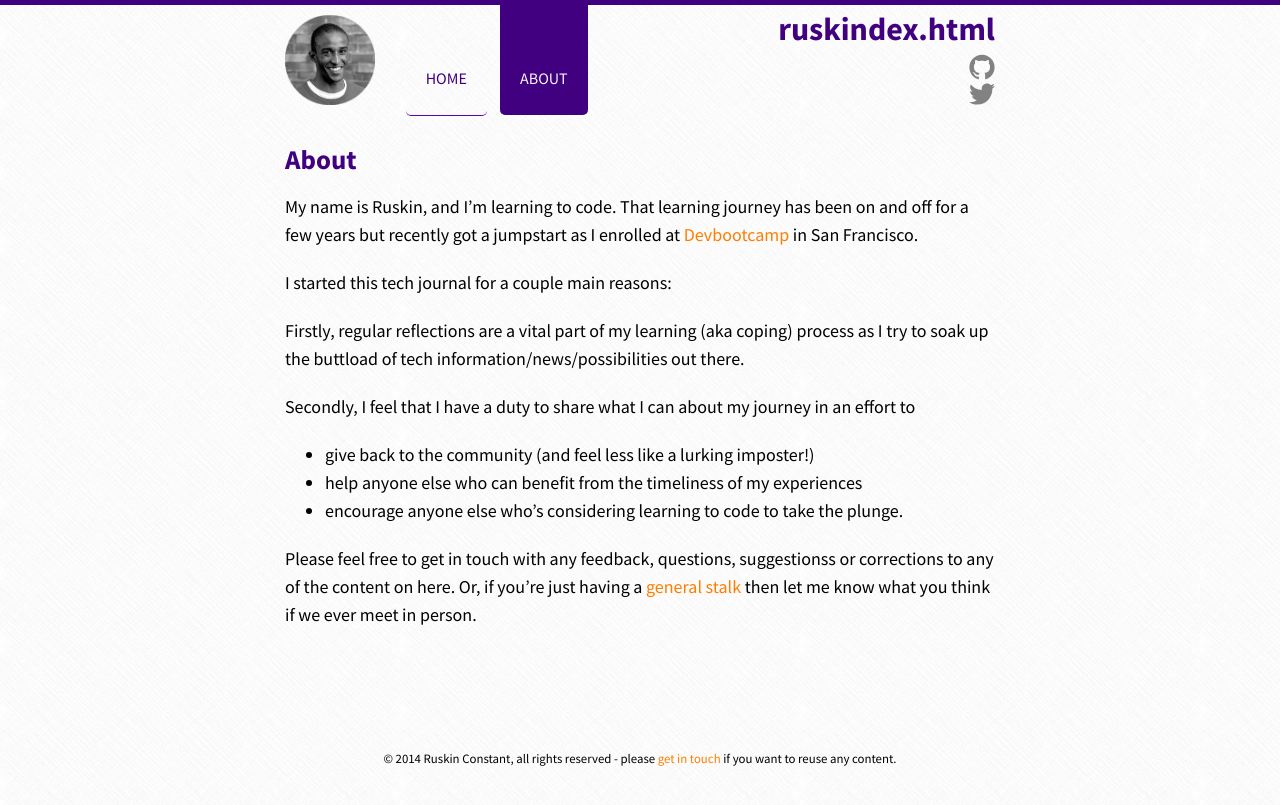
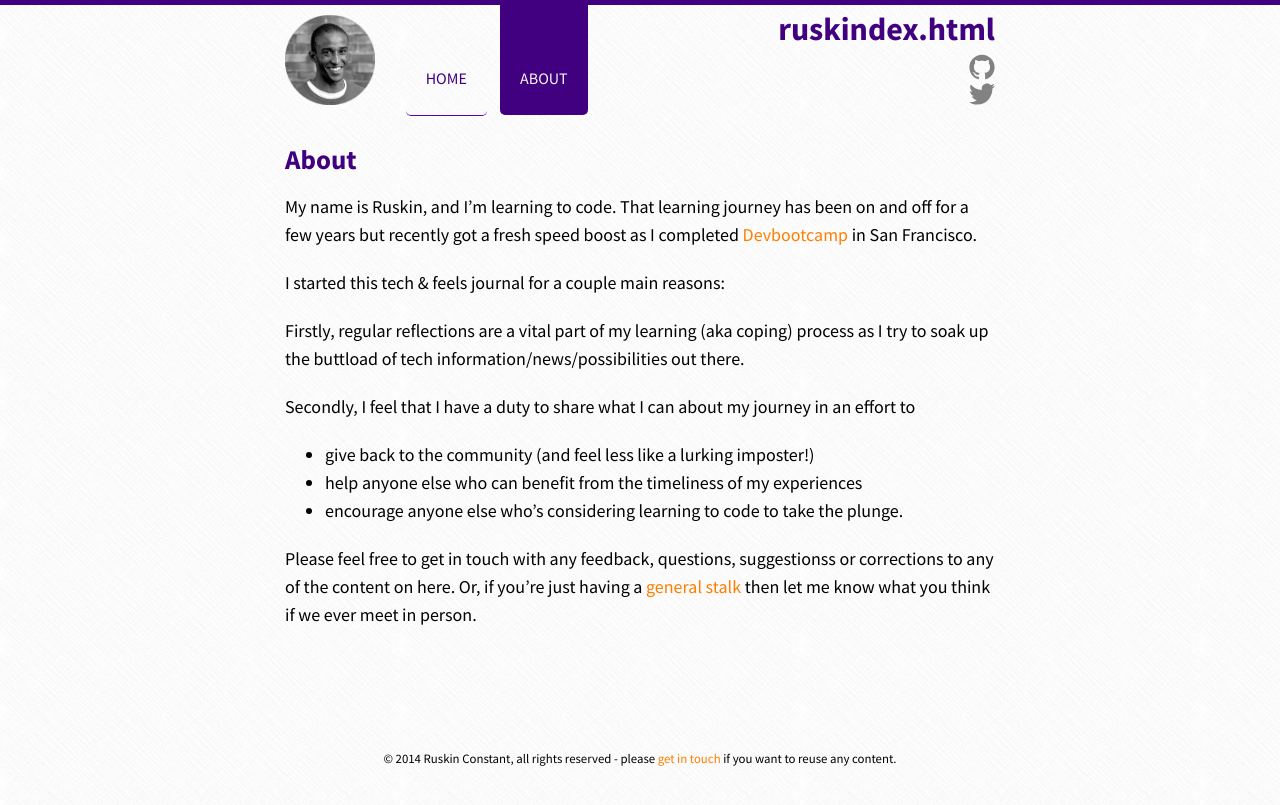
Before and after one commit to jonnyparris/jonnyparris.github.io, a Jekyll site: the page built from about/index.md, in a window 1280 px wide. Shown: the top 805 px of the page. Built offline with Jekyll 4.4.1, drawn with Linux system fonts in a browser that asks for light colours; nearby versions of some CDN libraries; Markdown is read by kramdown in place of the engine named in the settings.

Commit message:
update site metadata

```diff
--- a/_config.yml
+++ b/_config.yml
@@ -7,9 +7,11 @@
 
 twitter_username: jonnyparris
 github_username:  jonnyparris
+description: "Ruskin blogging on tech & business & feels"
 
 title: ruskindex.html
 email: ruskin.constant@gmail.com
+
 
 redcarpet:
   extensions: [strikethrough, tables]
--- a/_data/brume.yml
+++ b/_data/brume.yml
@@ -1,3 +1,2 @@
 name: ruskindex.html
 author: Ruskin Constant
-description: "Behold! 'Tis a digital scrapbook of technical notes, ideas, and reflections. Aka a tech blog of my journey to become a skilled developer."
--- a/about/index.md
+++ b/about/index.md
@@ -4,9 +4,9 @@
 permalink: /about/
 ---
 
-My name is Ruskin, and I'm learning to code. That learning journey has been on and off for a few years but recently got a jumpstart as I enrolled at [Devbootcamp](http://devbootcamp.com/) in San Francisco.
+My name is Ruskin, and I'm learning to code. That learning journey has been on and off for a few years but recently got a fresh speed boost as I completed [Devbootcamp](http://devbootcamp.com/) in San Francisco.
 
-I started this tech journal for a couple main reasons:
+I started this tech & feels journal for a couple main reasons:
 
 Firstly, regular reflections are a vital part of my learning (aka coping) process as I try to soak up the buttload of tech information/news/possibilities out there.
 
```
